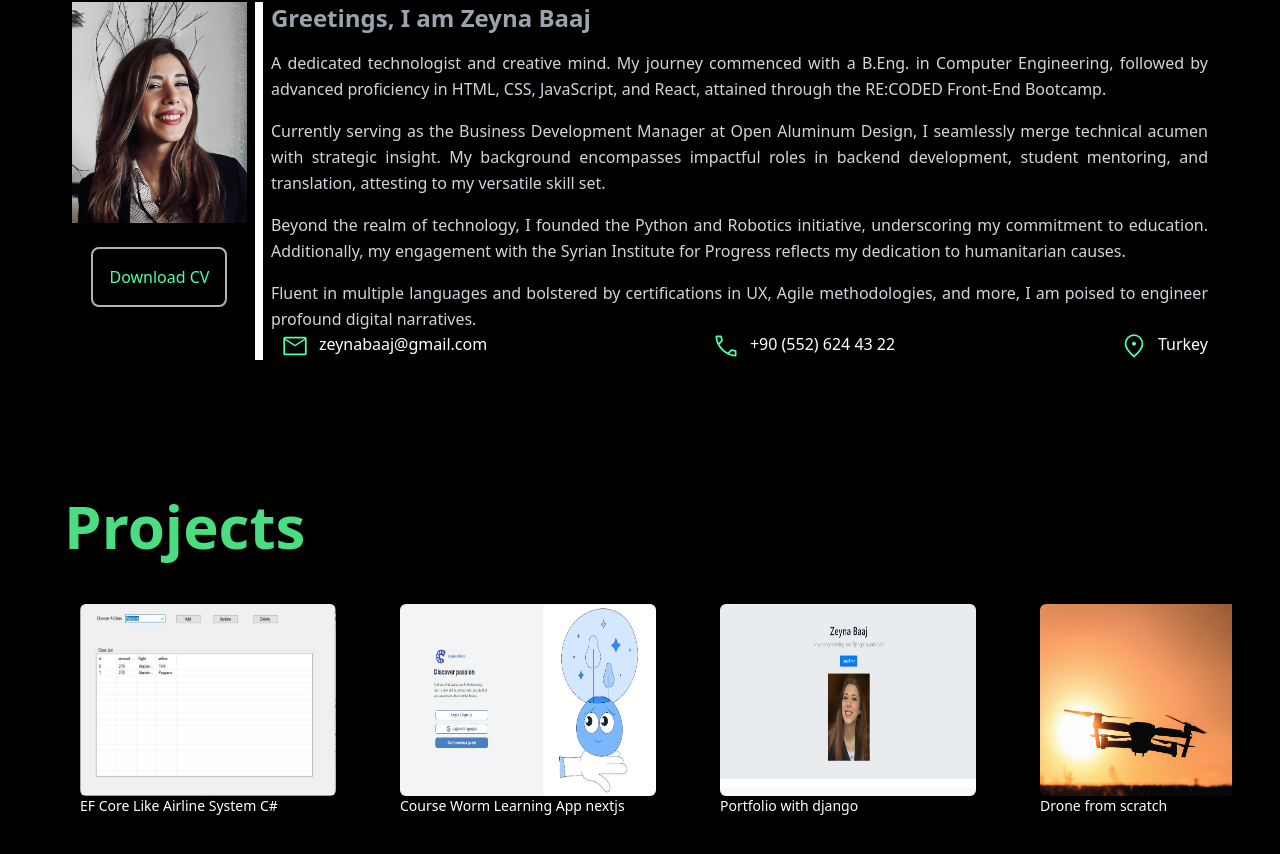
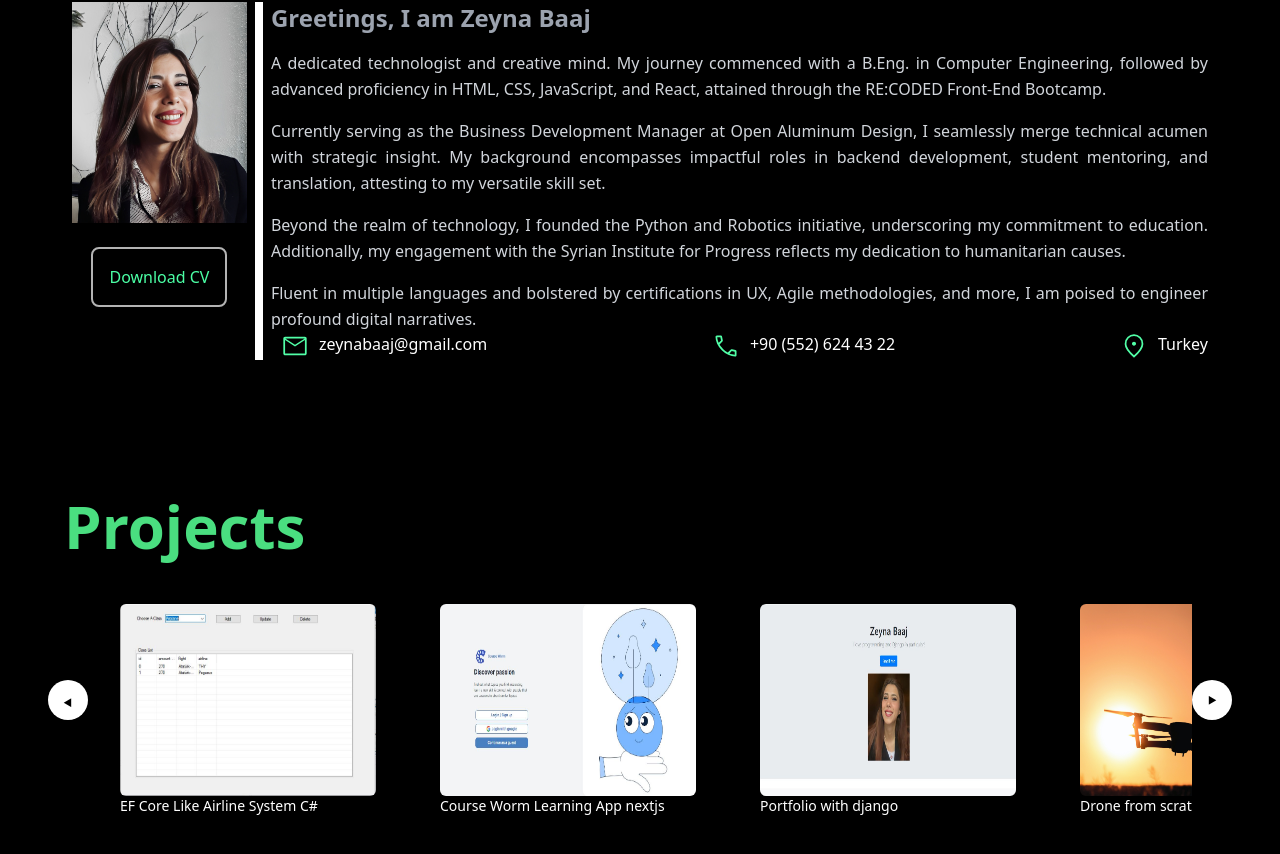
Before and after one commit to zainabaaj/portfolio, a Next.js app in the folder myportfolio/: page / in a window 1280 px wide. Shown: the part 962-1816 px from the top of the page. Built offline with nearby package versions, Linux system fonts and the light colour scheme.

Commit message:
slider buttons

```diff
--- a/myportfolio/components/Portfolio.jsx
+++ b/myportfolio/components/Portfolio.jsx
@@ -1,35 +1,62 @@
 import React, { useRef, useEffect, useState } from 'react'
-import { motion } from 'framer-motion'
+import { motion, useAnimation } from 'framer-motion'
 import Image from 'next/image'
 import ProjectCard from './ProjectCard'
 import images from '@/public/projectImages'
 const Portfolio = () => {
     const [width, setWidth] = useState(0)
     const carousel = useRef();
+    const [currentIndex, setCurrentIndex] = useState(0);
+    const [selectedProject, setSelectedProject] = useState(null);
+    const controls = useAnimation();
+    useEffect(() => {
+        setWidth(carousel.current.scrollWidth - carousel.current.offsetWidth);
+    }, []);
 
-    useEffect(() => {
-        setWidth(carousel.current.scrollWidth - carousel.current.offsetWidth)
-    }, [])
+    const nextSlide = () => {
+        if (currentIndex < 1) {
+            setCurrentIndex(currentIndex + 1);
+            controls.start({ x: -width * (currentIndex + 1) }, { duration: 0.5 });
+        }
+    };
+
+    const prevSlide = () => {
+        if (currentIndex > 0) {
+            setCurrentIndex(currentIndex - 1);
+            controls.start({ x: -width * (currentIndex - 1) }, { duration: 0.5 });
+        }
+    };
+
     return (
         <div
             id='portfolio'
             className='flex flex-col bg-black p-12 text-justify' >
             <h1 className='text-6xl font-extrabold text-green-400 p-4'>Projects </h1>
+            <div className="flex flex-row items-center">
+                {/* <svg xmlns="http://www.w3.org/2000/svg" onClick={prevSlide} height="28" viewBox="0 -960 960 960" fill='#FFFFFF' width="28"><path d="M400-80 0-480l400-400 71 71-329 329 329 329-71 71Z" /></svg> */}
+                <div className="prev text-black p-4" onClick={prevSlide} >
+                    {"‣"}
+                </div>
                 <motion.div ref={carousel} className=' flex flex-row  cursor-grab overflow-hidden ' whileTap={{ cursor: "grabbing" }}>
-                <motion.div drag="x" dragConstraints={{ right: 0, left: -width }} className=' flex flex-row min-w-30 '>
+                    <motion.div drag="x" dragConstraints={{ right: 0, left: - width }}
+                        animate={controls}
+                        className=' flex flex-row min-w-30 '>
                         {images.map((image) => {
                             return (
                                 <motion.div className=' rounded-sm p-8 w-80 h-64 pointer-events-none' key={image.key}     >
                                     <Image src={image.image} alt="" width={1080} height={700} className='w-full h-full rounded-md ' />
-                                <p className='flex flex-wrap text-sm'>{image.name}</p>
+                                    <p onClick={() => handleClick(image.name)} className='flex flex-wrap text-sm'>{image.name}</p>
                                 </motion.div>
                             )
                         })}
                     </motion.div>
-
                 </motion.div>
 
-
+                {/* <svg xmlns="http://www.w3.org/2000/svg" onClick={nextSlide} height="28" fill='#FFFFFF' viewBox="0 -960 960 960" width="28"><path d="m321-80-71-71 329-329-329-329 71-71 400 400L321-80Z" /></svg> */}
+                <div className="next text-black p-4" onClick={nextSlide}  >
+                    {"‣"}
+                </div>
+            </div>
 
 
 
--- a/myportfolio/pages/globals.css
+++ b/myportfolio/pages/globals.css
@@ -23,3 +23,33 @@ border-radius: 2rem;
     cursor: grab;
 
   }
+
+  .prev {
+    background: white;
+    border-radius: 30px;
+    width: 40px;
+    height: 40px;
+    display: flex;
+    justify-content: center;
+    align-items: center;
+    user-select: none;
+    cursor: pointer;
+    font-weight: bold;
+    font-size: 24px;
+    padding-top: 10px;
+    transform: scale(-1);
+  }
+
+  .next {
+    background: white;
+    border-radius: 30px;
+    width: 40px;
+    height: 40px;
+    display: flex;
+    justify-content: center;
+    align-items: center;
+    user-select: none;
+    cursor: pointer;
+    font-weight: bold;
+    font-size: 24px;
+  }
```
Lines whose indentation alone changed are shown as unchanged.
